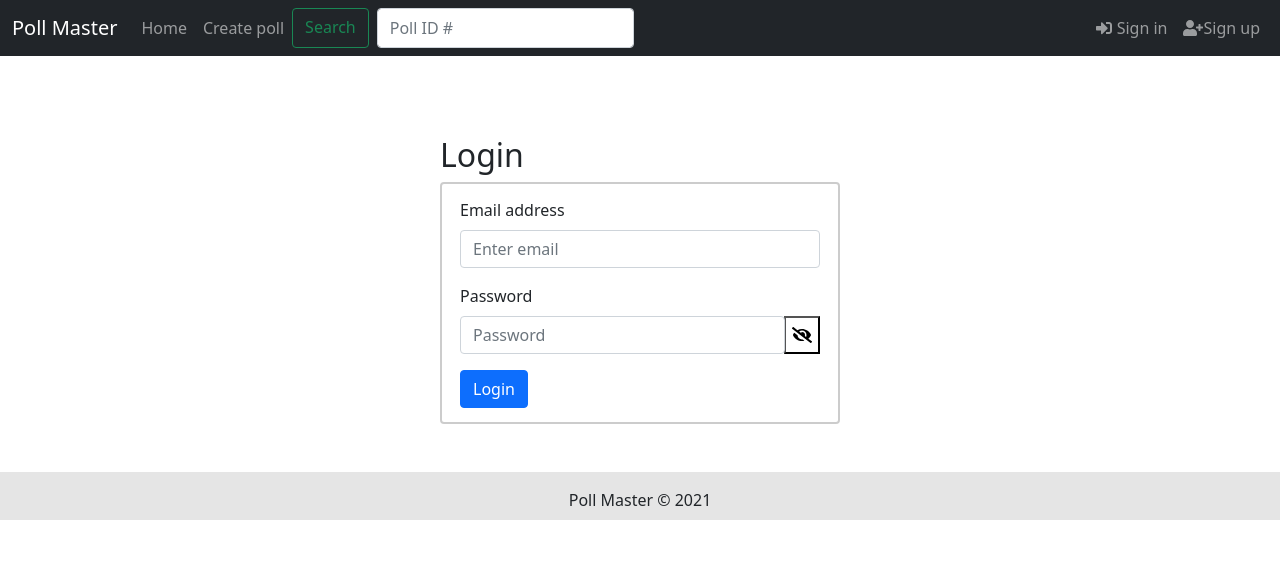
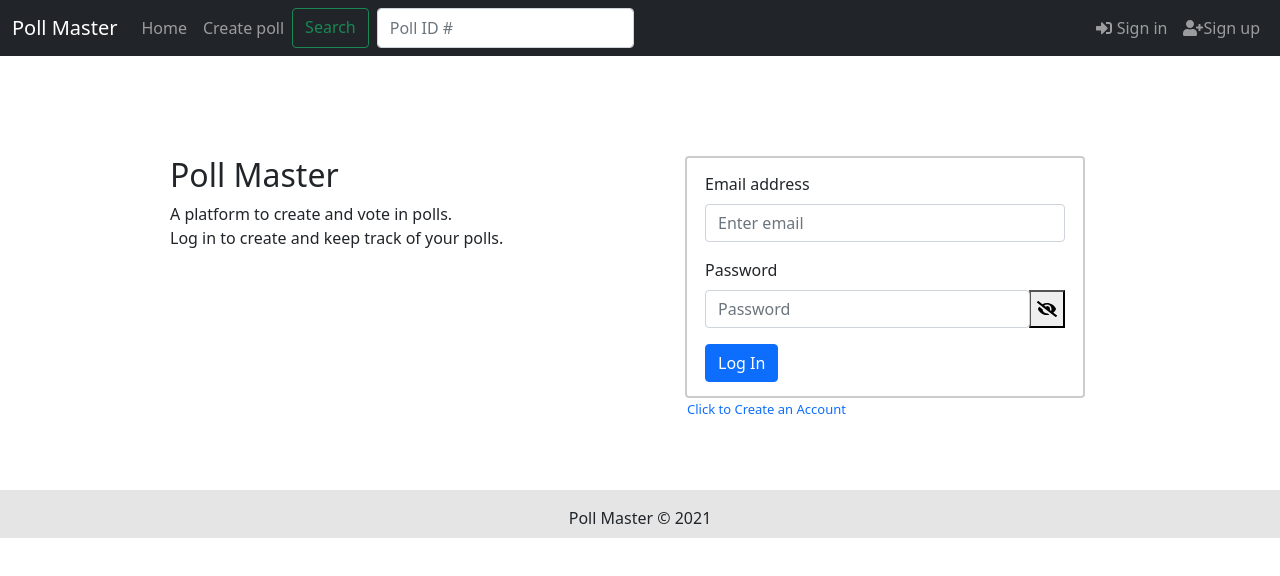
Before and after one commit to thq12345/pollmaster, a React (Create React App) app in the folder frontend/: page /login in a window 1280 px wide. Shown: the top 576 px of the page. Built offline with nearby package versions, Linux system fonts and the light colour scheme.

Commit message:
modify registration and login page

```diff
--- a/frontend/src/pages/userLoginPage.jsx
+++ b/frontend/src/pages/userLoginPage.jsx
@@ -2,26 +2,13 @@ import React, { useRef, useState } from "react";
 import { FontAwesomeIcon } from "@fortawesome/react-fontawesome";
 import { faEye } from "@fortawesome/free-solid-svg-icons";
 import { faEyeSlash } from "@fortawesome/free-solid-svg-icons";
-import { Form, InputGroup, Button } from "react-bootstrap";
-import { useNavigate } from "react-router-dom";
+import { Form, InputGroup, Button, Row, Col, Nav } from "react-bootstrap";
+import { Link, useNavigate } from "react-router-dom";
 import PropTypes from "prop-types";
 import InvalidFeedback from "../components/InvalidFeedback";
+import "../stylesheets/userLoginPage.css";
 
 const UserLoginPage = ({ setLogin }) => {
-  const styles = {
-    form: {
-      border: "2px solid rgba(0, 0, 0, 0.2)",
-      borderRadius: "4px",
-      padding: "14px 18px",
-    },
-    eyeButton: {
-      background: "none",
-    },
-    mainContainer: {
-      margin: "0 auto",
-      width: "400px",
-    },
-  };
   const navigate = useNavigate();
   let [passwordShown, setPasswordShown] = useState(false);
   let [validated, setValidated] = useState(false);
@@ -79,16 +66,18 @@ const UserLoginPage = ({ setLogin }) => {
   };
 
   return (
-    <div style={styles.mainContainer}>
-      <h2>Login</h2>
-      <Form
-        // className={`rounded ${classes.form}`}
-        style={styles.form}
-        noValidate
-        validated={validated}
-        ref={loginFormRef}
-        onSubmit={submitHandler}
-      >
+    <div className="main-container">
+      <Row>
+        <Col>
+          <div id="loginPurpose" className="main-child">
+            <h2>Poll Master</h2>
+            <div>A platform to create and vote in polls.</div>
+            <div>Log in to create and keep track of your polls.</div>
+          </div>
+        </Col>
+        <Col>
+          <div className="login-form-field main-child">
+            <Form className="login-form" noValidate validated={validated} ref={loginFormRef} onSubmit={submitHandler}>
               <Form.Group className="mb-3" controlId="userEmail">
                 <Form.Label>Email address</Form.Label>
                 <Form.Control
@@ -99,7 +88,11 @@ const UserLoginPage = ({ setLogin }) => {
                   name="email"
                   placeholder="Enter email"
                 />
-          {errorMessage ? <InvalidFeedback /> : <InvalidFeedback message="Please enter a correct email address" />}
+                {errorMessage ? (
+                  <InvalidFeedback />
+                ) : (
+                  <InvalidFeedback message="Please enter a correct email address" />
+                )}
               </Form.Group>
 
               <Form.Group className="mb-3" controlId="userPassword">
@@ -114,7 +107,7 @@ const UserLoginPage = ({ setLogin }) => {
                     placeholder="Password"
                   />
                   <button
-              style={styles.eyeButton}
+                    id="eyeButton"
                     onClick={(e) => {
                       togglePassword(e);
                     }}
@@ -125,11 +118,18 @@ const UserLoginPage = ({ setLogin }) => {
                 </InputGroup>
                 <Form.Control.Feedback type="invalid"> Please enter a correct password</Form.Control.Feedback>
               </Form.Group>
-
               <Button variant="primary" type="submit" disabled={isDisable}>
-          Login
+                Log In
               </Button>
             </Form>
+            <Nav className="create-account">
+              <Nav.Link href="/registration" id="createAccountText">
+                Click to Create an Account
+              </Nav.Link>
+            </Nav>
+          </div>
+        </Col>
+      </Row>
     </div>
   );
 };
--- a/frontend/src/pages/userRegistrationPage.jsx
+++ b/frontend/src/pages/userRegistrationPage.jsx
@@ -4,19 +4,9 @@ import { useNavigate } from "react-router-dom";
 import PropTypes from "prop-types";
 import ToastMessage from "../components/toastMessage";
 import InvalidFeedback from "../components/InvalidFeedback";
+import "../stylesheets/registrationPage.css";
 
 const UserRegistrationPage = ({ setLogin }) => {
-  const styles = {
-    form: {
-      border: "2px solid rgba(0, 0, 0, 0.2)",
-      borderRadius: "4px",
-      padding: "14px 18px",
-    },
-    mainContainer: {
-      margin: "0 auto",
-      width: "500px",
-    },
-  };
   let registrationFormRef = useRef();
   let navigate = useNavigate();
   let [errorMessage, setMessage] = useState(null);
@@ -56,10 +46,10 @@ const UserRegistrationPage = ({ setLogin }) => {
   };
 
   return (
-    <div style={styles.mainContainer}>
+    <div className="main-container">
       <h1>Registration</h1>
 
-      <Form style={styles.form} ref={registrationFormRef} onSubmit={submitHandler}>
+      <Form className="registration-form" ref={registrationFormRef} onSubmit={submitHandler}>
         <Form.Group className="mb-3" controlId="registrationFirstName">
           <Form.Label>First Name</Form.Label>
           <Form.Control required name="firstName" type="text" placeholder="First Name" />
@@ -76,16 +66,12 @@ const UserRegistrationPage = ({ setLogin }) => {
           {errorMessage ? <InvalidFeedback message={errorMessage} setMessage={setMessage} /> : null}
         </Form.Group>
 
-        <Form.Group controlId="registrationPassword">
+        <Form.Group className="mb-3" controlId="registrationPassword">
           <Form.Label>Password</Form.Label>
-          <Form.Control required name="password" type="password" autoComplete="off" />
+          <Form.Control required name="password" type="password" autoComplete="off" placeholder="Password" />
         </Form.Group>
-        <Form.Group className="mb-3" id="checkbox">
-          <Form.Check required type="checkbox" label="Im not gonna do illegal stuff" />
-        </Form.Group>
-
-        <Button variant="primary" type="submit" disabled={isDisable}>
-          Register
+        <Button className="registerButton" variant="primary" type="submit" disabled={isDisable}>
+          Create an Account
         </Button>
       </Form>
     </div>
--- /dev/null
+++ b/frontend/src/stylesheets/registrationPage.css
@@ -0,0 +1,21 @@
+.main-container {
+  margin: 0 auto;
+  width: 500px;
+}
+h1 {
+  margin: 0 auto;
+  width: 500px;
+  padding-bottom: 7px;
+}
+
+.registration-form {
+  border: 2px solid rgba(0, 0, 0, 0.2);
+  border-radius: 4px;
+  padding: 14px 18px;
+  width: 500px;
+  margin: 0 auto;
+}
+
+.register-button {
+  padding: 3px;
+}
--- /dev/null
+++ b/frontend/src/stylesheets/userLoginPage.css
@@ -0,0 +1,34 @@
+.main-container {
+  margin: 0 auto;
+  display: inline;
+}
+
+.row {
+  width: 980px;
+  margin: 0 auto;
+}
+.col {
+  padding: 20px;
+}
+.main-child {
+  width: 400px;
+}
+.login-form-field {
+  margin: 0 auto;
+  justify-content: center;
+}
+.login-form {
+  border: 2px solid rgba(0, 0, 0, 0.2);
+  border-radius: 4px;
+  padding: 14px 18px;
+}
+
+#createAccountText {
+  font-size: 13px;
+  padding: 0;
+  margin: 2px;
+}
+
+#eyebutton {
+  background: none;
+}
```
Lines whose indentation alone changed are shown as unchanged.
